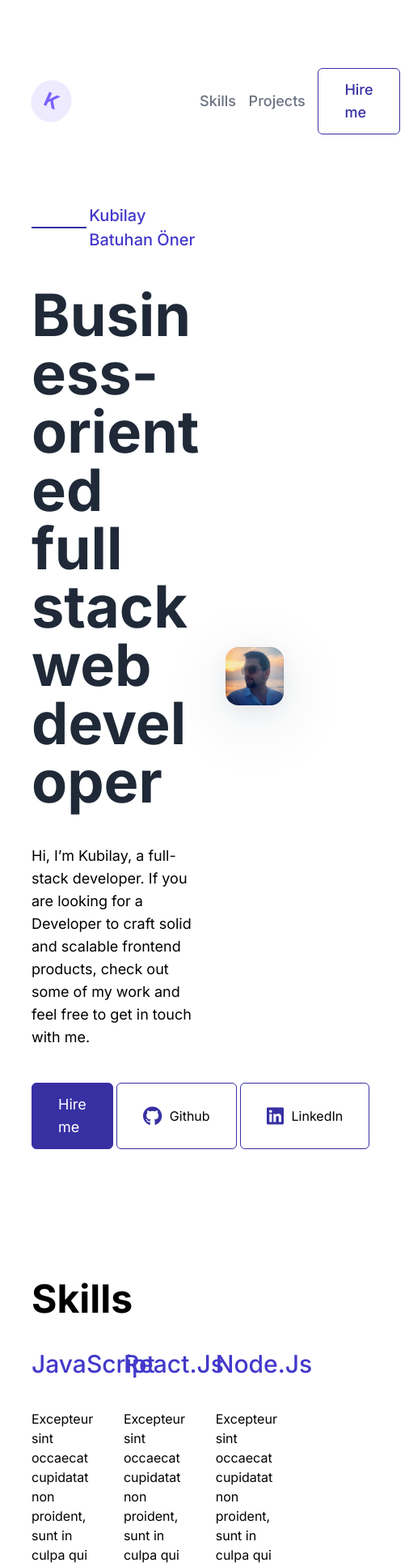
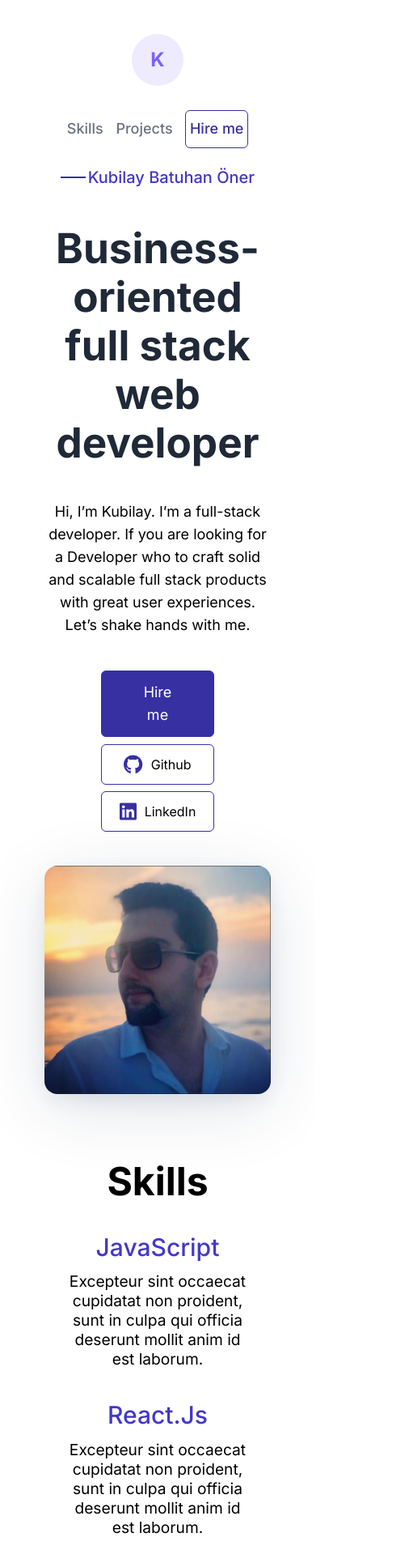
Before and after one commit to KubiBatuOner/portfolyo, a React (Create React App) app: page / in a window 390 px wide. Shown: the top 1935 px of the page at 81% size, 506 px wide, since content can reach past the window. Built offline with nearby package versions, Linux system fonts and the light colour scheme.

Commit message:
Responsive eklendi

```diff
--- a/src/App.css
+++ b/src/App.css
@@ -1,6 +1,4 @@
 .App {
-  width: 80%;
-  margin: 0 auto;
   font-family: "Inter", sans-serif;
   box-sizing: border-box;
 }
--- a/src/components/Header.js
+++ b/src/components/Header.js
@@ -2,11 +2,13 @@ import { HashLink } from "react-router-hash-link";
 
 export default function Header() {
   return (
-    <div className="py-[10vh] flex justify-between items-center">
-      <div className="text-[#7B61FF] font-bold rotate-[24deg]">
-        <p className="rounded-full py-2 px-4 bg-[#EEEBFF] text-[1.5rem]">K</p>
+    <div className="w-[80%] my-0 mx-auto py-[10vh] flex justify-between items-center sm:flex-col sm:gap-y-[3vh] sm:pt-[5vh] sm:pb-[2vh]">
+      <div className="text-[#7B61FF] font-bold rotate-[24deg] lg:rounded lg:rotate-0 sm:rotate-0">
+        <div className="rounded-full w-[4rem] h-[4rem] bg-[#EEEBFF] text-[1.5rem]">
+          <div className="h-[4rem] flex justify-center items-center">K</div>
+        </div>
       </div>
-      <nav className="flex justify-between items-center gap-x-[4vw] w-1/3">
+      <nav className="flex justify-between items-center gap-x-[4vw] w-[33.3%] lg:py-[0.5vh] lg:px-[1vw] lg:w-[50vw] sm:justify-center">
         <HashLink smooth to="/#skills">
           <a
             className="text-[1.125rem] font-medium leading-7 text-[#6B7280] cursor-pointer hover:text-[#3730A3]"
@@ -25,7 +27,7 @@ export default function Header() {
         </HashLink>
         <HashLink smooth to="/#hire-me">
           <a
-            className="flex box-border justify-center items-center border border-solid border-[#3730A3] rounded-md px-8 py-3 text-[18px] leading-7 text-[#3730A3] font-medium cursor-pointer hover:bg-[#3730a3] hover:text-[#ffffff]"
+            className="flex justify-center items-center w-[10vw] border border-solid border-[#3730A3] rounded-md py-[1vh] text-[18px] leading-7 text-[#3730A3] font-medium cursor-pointer hover:bg-[#3730a3] hover:text-[#ffffff] lg:w-[15vw] sm:w-[20vw]"
             href="#hire-me"
           >
             Hire me
--- a/src/components/Intro.js
+++ b/src/components/Intro.js
@@ -4,30 +4,30 @@ import { faGithub, faLinkedin } from "@fortawesome/free-brands-svg-icons";
 
 export default function Intro() {
   return (
-    <div className="flex flex-col">
-      <div className="flex justify-between items-center gap-x-[5vw]">
-        <div className="flex flex-col gap-y-[5vh] break-words w-2/3">
-          <div className="flex items-center gap-x-[0.78vw]">
-            <hr className="border border-solid border-[#3730A3] w-[102px]" />
-            <p className="font-medium text-[20px] text-[#4338CA]">
+    <div className="w-[80%] my-0 mx-auto flex flex-col">
+      <div className="flex justify-between items-center gap-x-[5vw] lg:flex-col lg:gap-y-[5vh]">
+        <div className="flex flex-col gap-y-[5vh] break-words w-2/3 lg:w-[100%] lg:text-center sm:text-center sm:w-[90%]">
+          <div className="flex items-center gap-x-[0.78vw] lg:justify-center sm:justify-center">
+            <hr className="border border-solid border-[#3730A3] w-[7.9vw]" />
+            <p className="font-medium text-[1.25rem] text-[#4338CA]">
               Kubilay Batuhan Öner
             </p>
           </div>
-          <h2 className="font-bold text-[#1F2937] text-[4.5rem] leading-[4.5rem] break-words">
+          <h2 className="font-bold text-[#1F2937] text-[4.5rem] leading-[4.5rem] break-words sm:text-[3.2rem] sm:leading-[60px]">
             Business-oriented full stack web developer
           </h2>
           <p className="text-[18px] leading-7">
-            Hi, I’m Kubilay, a full-stack developer. If you are looking for a
-            Developer to craft solid and scalable frontend products, check out
-            some of my work and feel free to get in touch with me.
+            Hi, I’m Kubilay. I’m a full-stack developer. If you are looking for
+            a Developer who to craft solid and scalable full stack products with
+            great user experiences. Let’s shake hands with me.
           </p>
-          <div className="linkOuterContainer flex gap-x-[1vw]">
-            <div className="hireMeContainer border border-solid border-[#3730A3] rounded-md flex justify-center items-center gap-x-2.5 bg-[#3730A3] cursor-pointer">
-              <p className="hireMeText px-8 py-3 text-[#ffffff] text-lg">
+          <div className="linkOuterContainer flex gap-x-[1vw] lg:justify-center sm:flex-col sm:items-center sm:gap-y-[1vh]">
+            <div className="hireMeContainer border border-solid border-[#3730A3] rounded-md flex justify-center items-center gap-x-2.5 bg-[#3730A3] cursor-pointer sm:w-[50%]">
+              <p className="hireMeText px-10 py-3 text-[#ffffff] text-lg">
                 Hire me
               </p>
             </div>
-            <div className="linkContainer px-8 py-3 border border-solid border-[#3730A3] rounded-md flex justify-center items-center gap-x-2.5 cursor-pointer">
+            <div className="linkContainer px-8 py-3 border border-solid border-[#3730A3] rounded-md flex justify-center items-center gap-x-2.5 cursor-pointer sm:w-[50%]">
               <FontAwesomeIcon
                 className="fa-xl text-[#3730A3]"
                 icon={faGithub}
@@ -39,7 +39,7 @@ export default function Intro() {
                 Github
               </a>
             </div>
-            <div className="linkContainer px-8 py-3 border border-solid border-[#3730A3] rounded-md flex justify-center items-center gap-x-2.5 cursor-pointer">
+            <div className="linkContainer px-8 py-3 border border-solid border-[#3730A3] rounded-md flex justify-center items-center gap-x-2.5 cursor-pointer sm:w-[50%]">
               <FontAwesomeIcon
                 className="fa-xl text-[#3730A3]"
                 icon={faLinkedin}
@@ -53,9 +53,9 @@ export default function Intro() {
             </div>
           </div>
         </div>
-        <div className="kubiFoto flex justify-end">
+        <div className="kubiFoto flex justify-end lg:justify-center">
           <img
-            className=" max-w-[85%] rounded-2xl shadow-[0_8px_28px_-6px_rgba(24,39,75,0.12),0_18px_88px_-4px_rgba(24,39,75,0.14)] "
+            className="max-w-[90%] rounded-2xl shadow-[0_8px_28px_-6px_rgba(24,39,75,0.12),0_18px_88px_-4px_rgba(24,39,75,0.14)] lg:max-w-[75%] sm:max-w-[90%]"
             src={kubiFoto}
             alt="kubiFoto"
           />
--- a/src/components/Skills.js
+++ b/src/components/Skills.js
@@ -1,31 +1,36 @@
 export default function Skills() {
   return (
-    <div className="flex flex-col gap-y-[5vh] mt-[19vh] mx-auto" id="skills">
-      <h2 className="font-bold leading-[48px] text-[3rem]">Skills</h2>
-      <div className="flex flex-wrap justify-between">
-        <div className="flex flex-col w-[27%] gap-y-[5vh]">
+    <div
+      className="w-[80%] my-0 mx-auto flex flex-col gap-y-[5vh] mt-[19vh] lg:mt-[10vh]"
+      id="skills"
+    >
+      <h2 className="font-bold leading-[48px] text-[3rem] lg:text-center">
+        Skills
+      </h2>
+      <div className="flex flex-wrap justify-between pb-5 lg:flex-col lg:items-center lg:gap-y-[5vh]">
+        <div className="flex flex-col w-[27%] gap-y-[5vh] lg:w-[70%] lg:items-center sm:gap-y-[2vh]">
           <h4 className="text-[30px] font-medium leading-7 text-[#4338ca]">
             JavaScript
           </h4>
-          <p className="font-normal text-[1rem] leading-[150%]">
+          <p className="font-normal text-[1rem] leading-[150%] lg:text-[1.2rem] lg:leading-[1.5rem] lg:text-center">
             Excepteur sint occaecat cupidatat non proident, sunt in culpa qui
             officia deserunt mollit anim id est laborum.
           </p>
         </div>
-        <div className="flex flex-col w-[27%] gap-y-[5vh]">
+        <div className="flex flex-col w-[27%] gap-y-[5vh] lg:w-[70%] lg:items-center sm:gap-y-[2vh]">
           <h4 className="text-[30px] font-medium leading-7 text-[#4338ca]">
             React.Js
           </h4>
-          <p className="font-normal text-[1rem] leading-[150%]">
+          <p className="font-normal text-[1rem] leading-[150%] lg:text-[1.2rem] lg:leading-[1.5rem] lg:text-center">
             Excepteur sint occaecat cupidatat non proident, sunt in culpa qui
             officia deserunt mollit anim id est laborum.
           </p>
         </div>
-        <div className="flex flex-col w-[27%] gap-y-[5vh]">
+        <div className="flex flex-col w-[27%] gap-y-[5vh] lg:w-[70%] lg:items-center sm:gap-y-[2vh]">
           <h4 className="text-[30px] font-medium leading-7 text-[#4338ca]">
             Node.Js
           </h4>
-          <p className="font-normal text-[1rem] leading-[150%]">
+          <p className="font-normal text-[1rem] leading-[150%] lg:text-[1.2rem] lg:leading-[1.5rem] lg:text-center">
             Excepteur sint occaecat cupidatat non proident, sunt in culpa qui
             officia deserunt mollit anim id est laborum.
           </p>
--- a/tailwind.config.js
+++ b/tailwind.config.js
@@ -3,6 +3,10 @@ module.exports = {
   content: ["./src/**/*.{html,js}"],
   theme: {
     extend: {},
+    screens: {
+      lg: { max: "1023px" },
+      sm: { max: "479px" },
+    },
   },
   plugins: [],
 };
```
Also changed, not shown: src/components/Footer.js (+18 -19 lines), src/components/Profile.js (+25 -20 lines), src/components/Projects.js (+47 -21 lines).
